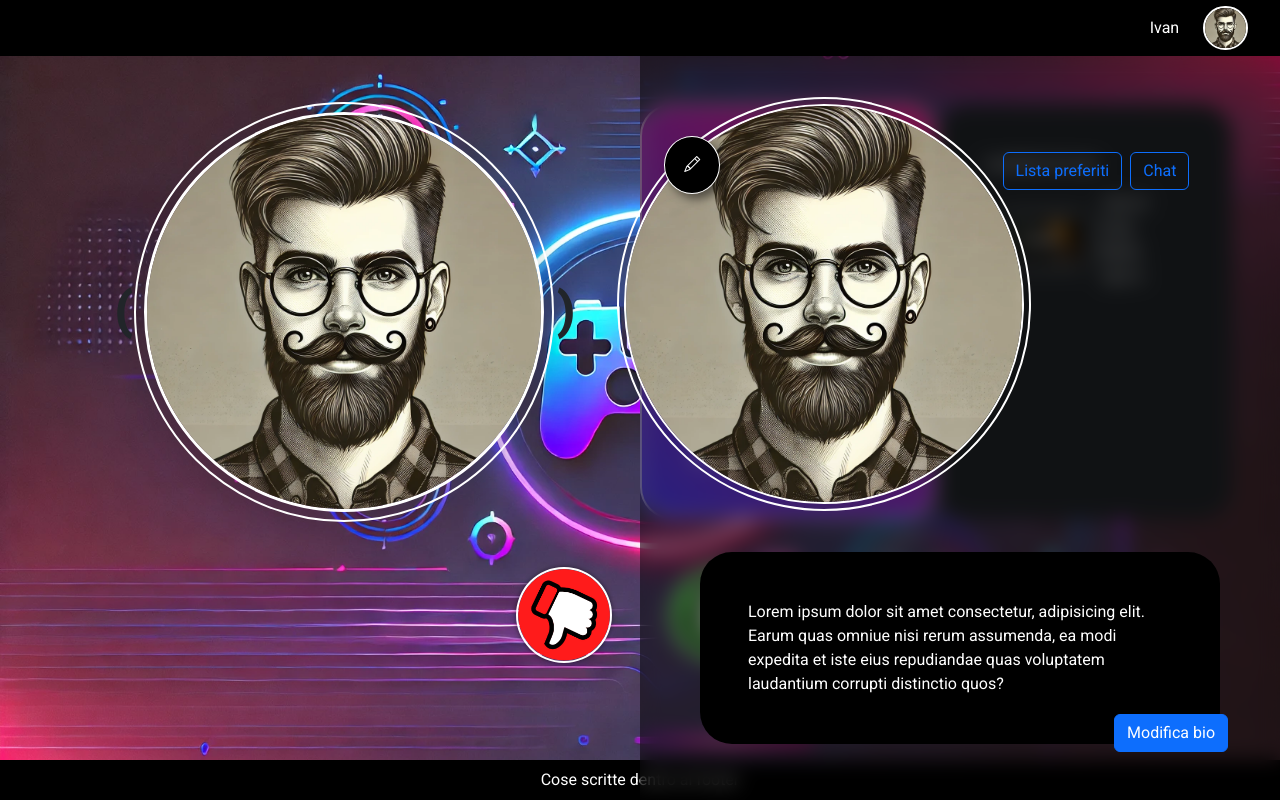
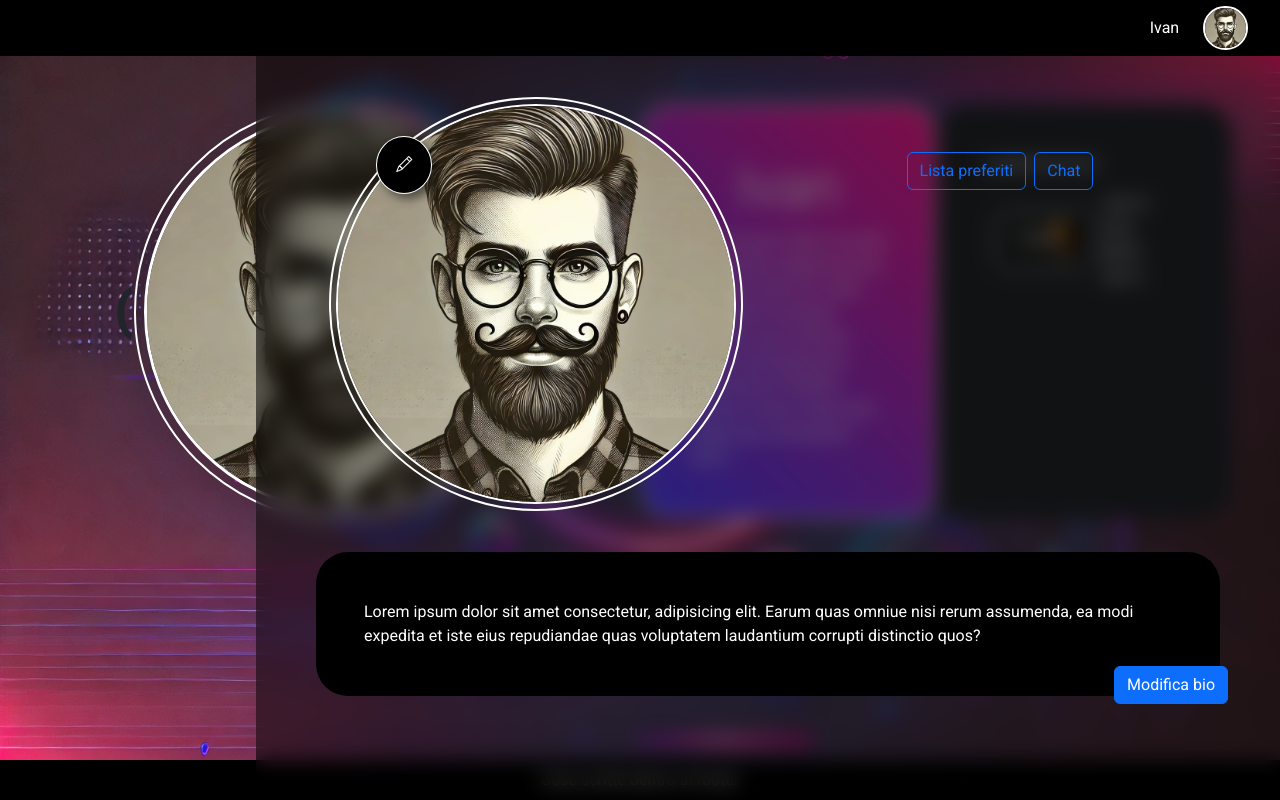
Before and after one commit to JackRosser/projectbw, an Angular app: page /home in a window 1280 px wide. Built offline with nearby package versions, Linux system fonts and the light colour scheme.

Commit message:
final push

```diff
--- a/src/app/partials/_custom.scss
+++ b/src/app/partials/_custom.scss
@@ -1,5 +1,6 @@
 body {
   background-color: black;
+  overflow: hidden;
 }
 
 main {
--- a/src/app/shared/navbar/navbar.component.html
+++ b/src/app/shared/navbar/navbar.component.html
@@ -1,5 +1,10 @@
 <nav class="gap-4">
   <span class="text-white">Ivan</span>
-  <img src="/images/avatartest.webp" alt="avatar" class="navavatar" />
+  <img
+    src="/images/avatartest.webp"
+    alt="avatar"
+    class="navavatar"
+    (click)="profileAppear()"
+  />
 </nav>
-<app-profile></app-profile>
+<app-profile [profileOn]="profileOn"></app-profile>
--- a/src/app/shared/navbar/navbar.component.ts
+++ b/src/app/shared/navbar/navbar.component.ts
@@ -7,4 +7,9 @@ import { Component } from '@angular/core';
 })
 export class NavbarComponent {
 
+profileOn:boolean = false
+
+profileAppear():void {
+this.profileOn = !this.profileOn
 }
+}
--- a/src/app/shared/profile/profile.component.html
+++ b/src/app/shared/profile/profile.component.html
@@ -1,4 +1,4 @@
-<section id="profile" class="container-fluid">
+<section id="profile" class="container-fluid" [style]="appear">
   <div class="row p-md-5">
     <div class="col-12 d-flex justify-content-center col-xl-6">
       <div class="position-relative">
--- a/src/app/shared/profile/profile.component.scss
+++ b/src/app/shared/profile/profile.component.scss
@@ -11,7 +11,7 @@
 
 @media screen and (min-width: 1200px) {
   #profile {
-    width: 50vw;
+    width: 80vw;
   }
 }
 
--- a/src/app/shared/profile/profile.component.ts
+++ b/src/app/shared/profile/profile.component.ts
@@ -1,4 +1,4 @@
-import { Component } from '@angular/core';
+import { Component, Input, SimpleChanges } from '@angular/core';
 
 @Component({
   selector: 'app-profile',
@@ -22,4 +22,19 @@ export class ProfileComponent {
       this.isFavoriteCollapsed = true; // Chiude il pannello Lista Preferiti
     }
 }
+
+@Input() profileOn!:boolean
+appear:string = "transform: translateX(100vw); transition: transform; transition-duration: 300ms;"
+
+ngOnChanges(changes: SimpleChanges) {
+  if (changes['profileOn'] && changes['profileOn'].currentValue !== undefined) {
+    if (this.profileOn === true) {
+      this.appear = "transform: translateX(100%); transition: transform 300ms; ";
+      this.profileOn = false;
+    } else {
+      this.appear = "transform: translateX(0); transition: transform 300ms;";
+      this.profileOn = true;
+    }
+  }
 }
+}
```
